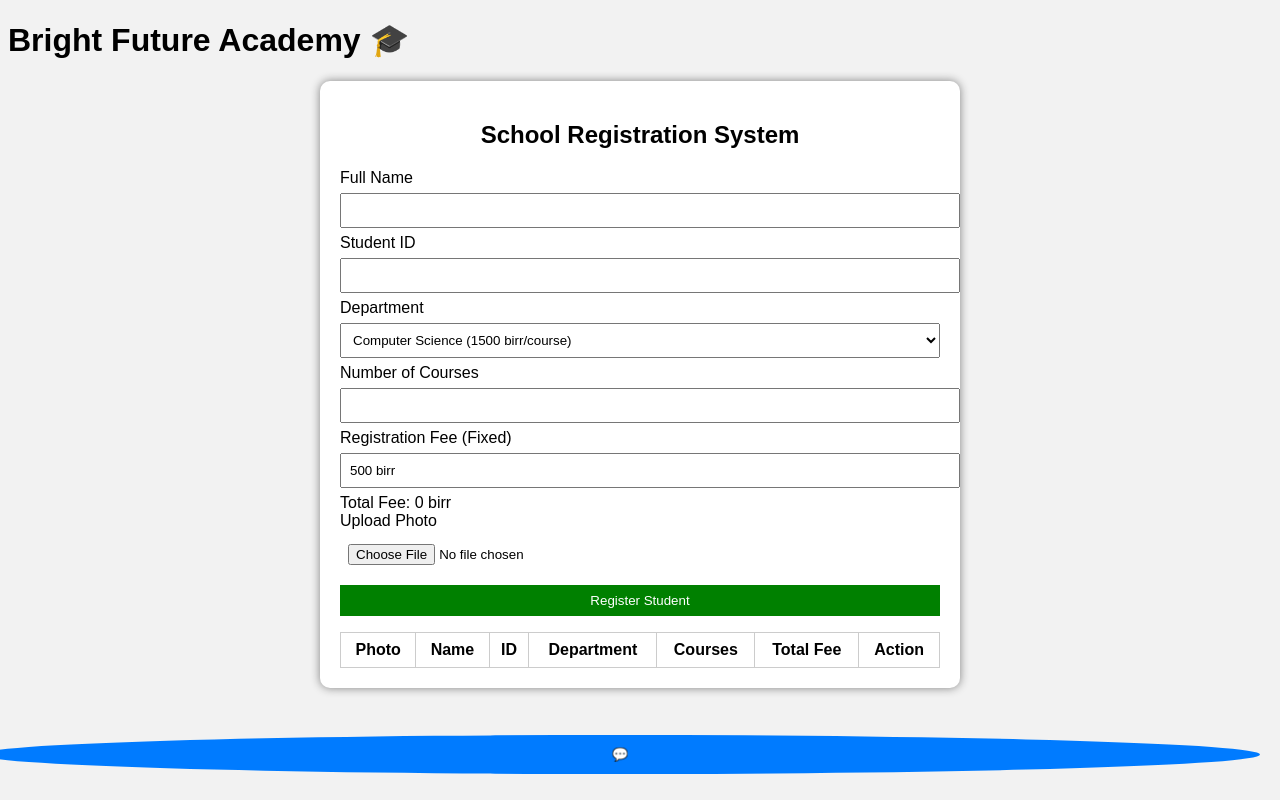
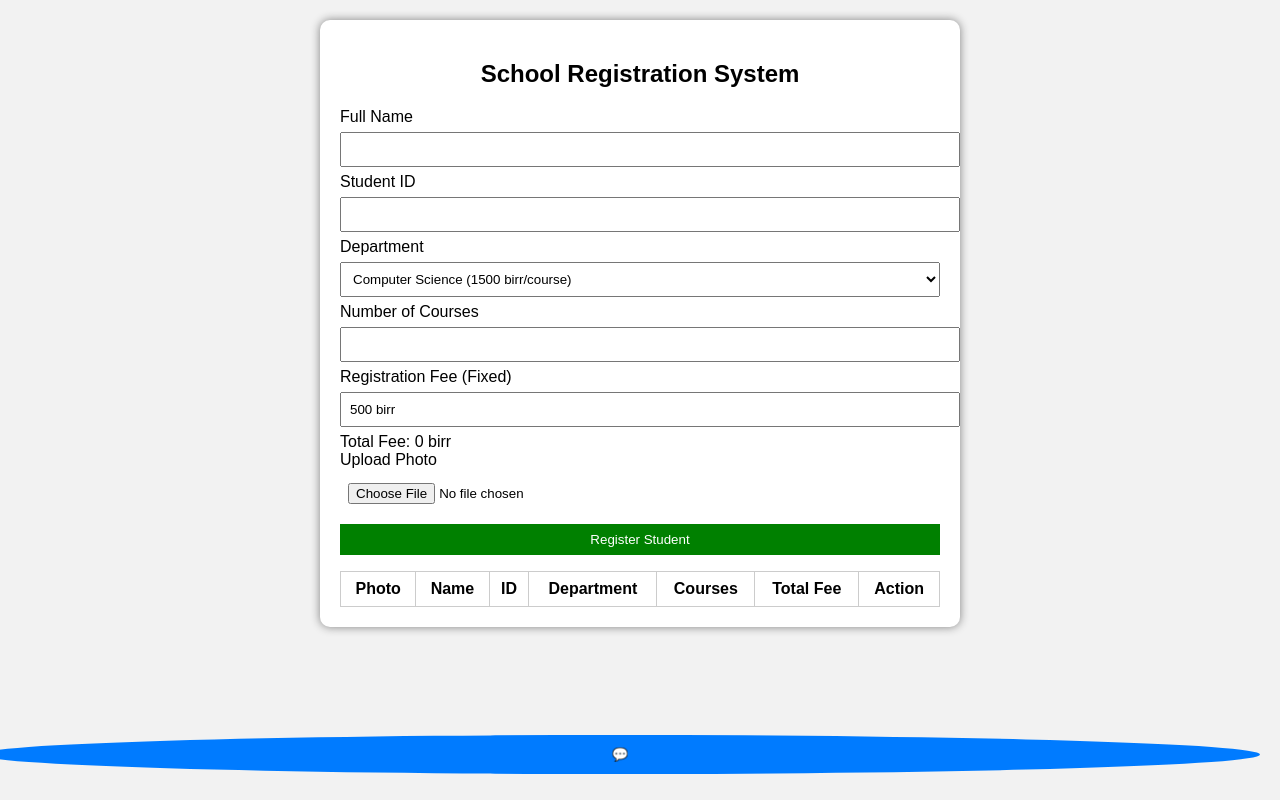
Before and after one commit to brightfutureacademy1/student-registration-, a plain HTML site: page index.html in a window 1280 px wide. Drawn offline with Linux system fonts and the light colour scheme.

Commit message:
Fix HTML structure and add CSS styling

```diff
--- a/index.html
+++ b/index.html
@@ -3,8 +3,7 @@
 <head>
 <meta charset="UTF-8">
 <title> School Registration System</title>
-<h1>Bright Future Academy 🎓</h1>
-    <style>
+<style>
 body{
     font-family: Arial, sans-serif;
     background:#f2f2f2;
```
